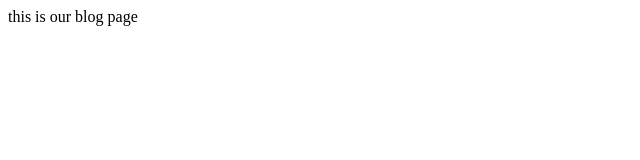
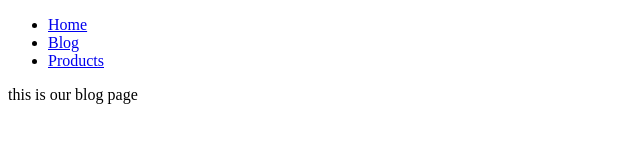
Before and after one commit to TaharaKazuki/gatsby-tutorial, a Gatsby site: page /blog in a window 1280 px wide. Shown: the whole page, without its empty margins (0-640 px from the left). Built offline with nearby package versions, Linux system fonts and the light colour scheme; Gatsby itself is replaced by a stand-in of ours.

Commit message:
[update] add layout component

```diff
--- /dev/null
+++ b/src/components/Layout.js
@@ -0,0 +1,14 @@
+import React from 'react'
+import Navbar from '../components/Navbar'
+
+
+const Layout = ({children}) => (
+  <>
+    <Navbar />
+    <main>
+      {children}
+    </main>
+  </>
+)
+
+export default Layout
--- a/src/pages/blog.js
+++ b/src/pages/blog.js
@@ -1,11 +1,14 @@
 import React, { Component } from 'react'
+import Layout from '../components/Layout'
 
 export default class blog extends Component {
   render() {
     return (
-      <div>
-        this is our blog page
-      </div>
+      <Layout>
+        <div>
+          this is our blog page
+        </div>
+      </Layout>
     )
   }
 }
```
Also changed, not shown: src/pages/index.js (+7 -6 lines), src/pages/products.js (+6 -3 lines).
